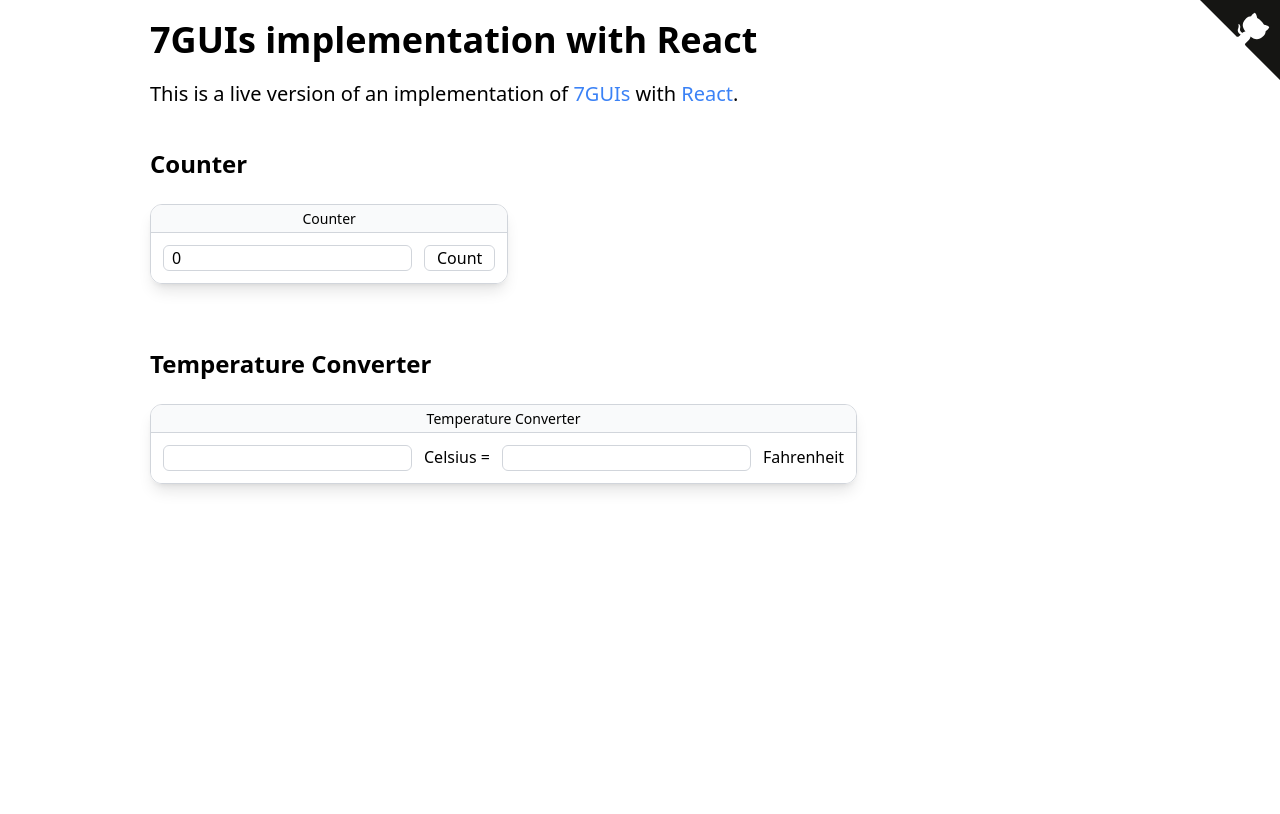
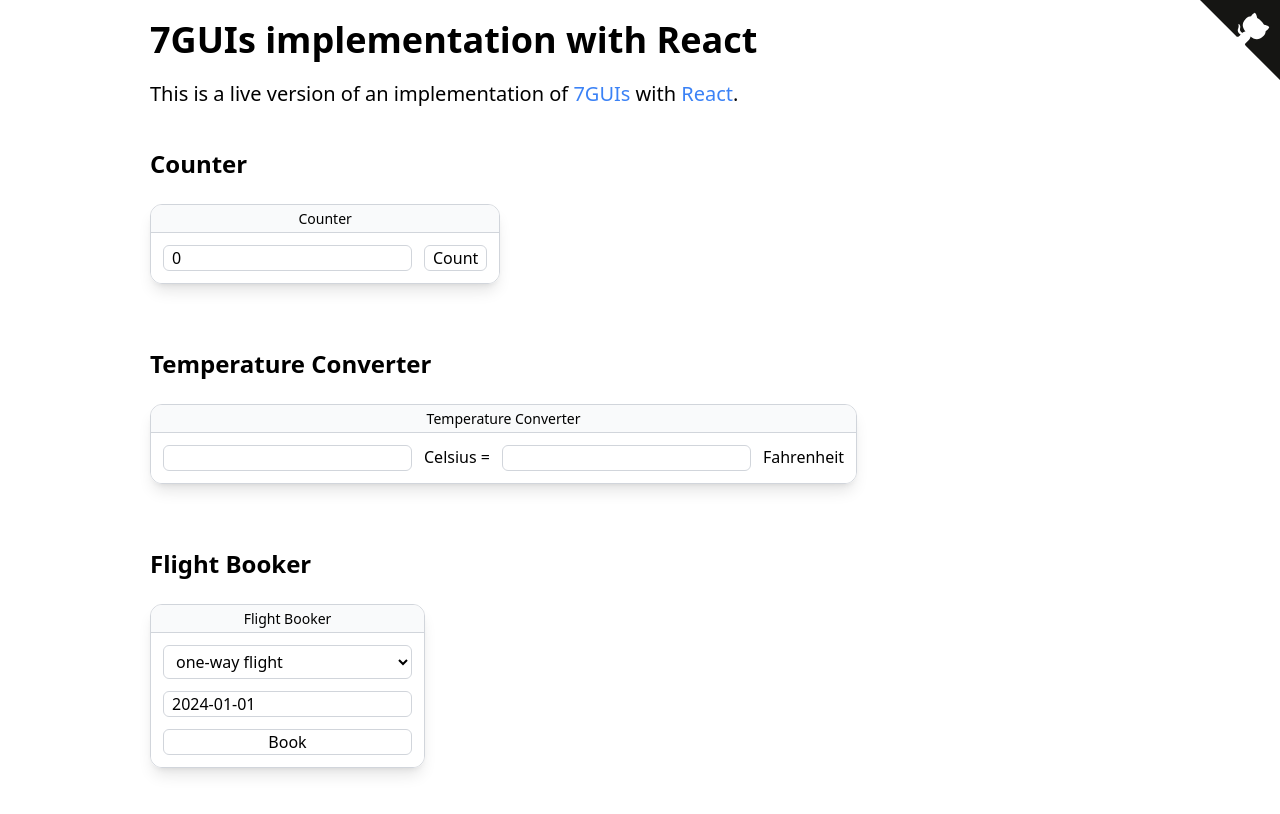
Before and after one commit to YaoweiZou/7guis-react, a React (Vite) app: page / in a window 1280 px wide. Shown: the top 814 px of the page. Built offline with nearby package versions, Linux system fonts and the light colour scheme.

Commit message:
create FlightBooker

```diff
--- a/package.json
+++ b/package.json
@@ -10,6 +10,7 @@
     "preview": "vite preview"
   },
   "dependencies": {
+    "classnames": "^2.5.1",
     "react": "^18.2.0",
     "react-dom": "^18.2.0"
   },
--- a/src/App.tsx
+++ b/src/App.tsx
@@ -1,5 +1,6 @@
 import GUISection from "@/components/GUISection";
 import Counter from "@/components/guis/Counter";
+import FlightBooker from "@/components/guis/FlightBooker";
 import TemperatureConverter from "@/components/guis/TemperatureConverter";
 
 function App() {
@@ -11,8 +12,13 @@
     {
       title: "Temperature Converter",
       component: TemperatureConverter
+    },
+    {
+      title: "Flight Booker",
+      component: FlightBooker
     }
   ];
+
   return (
     <main className="max-w-[1024px] py-5 px-[22px] m-auto">
       <h1 className="text-4xl font-semibold">7GUIs implementation with React</h1>
--- a/src/components/Button/index.tsx
+++ b/src/components/Button/index.tsx
@@ -1,16 +1,23 @@
 import { ReactNode } from "react";
+import classnames from "classnames";
 
 export default function Button({
   children,
-  onClick
+  onClick,
+  disabled
 }: {
   children: ReactNode;
   onClick: () => void;
+  disabled?: boolean;
 }) {
   return (
     <button
-      className="overflow-hidden px-3 bg-white border border-solid border-gray-300 rounded-md active:bg-gray-100"
+      className={classnames("overflow-hidden px-2 border border-solid border-gray-300 rounded-md", {
+        "bg-white active:bg-gray-100 active:border-blue-400": !disabled,
+        "bg-gray-100 cursor-not-allowed": disabled
+      })}
       onClick={onClick}
+      disabled={disabled}
     >
       {children}
     </button>
--- a/src/components/Input/index.tsx
+++ b/src/components/Input/index.tsx
@@ -1,22 +1,37 @@
+import classnames from "classnames";
+import { ChangeEventHandler } from "react";
+
 export default function Input({
   type,
   value,
   onChange,
   readOnly,
-  placeholder
+  disabled,
+  placeholder,
+  className
 }: {
   type: string;
   value: string | number | undefined;
-  onChange?: (event: React.ChangeEvent<HTMLInputElement>) => void;
+  onChange?: ChangeEventHandler<HTMLInputElement>;
   readOnly?: boolean;
+  disabled?: boolean;
   placeholder?: string;
+  className?: string;
 }) {
   return (
     <input
-      className="px-2 appearance-none w bg-white border border-solid border-gray-300 outline-0 rounded-md focus:border-blue-400"
+      className={classnames(
+        "px-2 border border-solid border-gray-300 outline-0 rounded-md appearance-none outline-none focus:border-blue-400",
+        className,
+        {
+          "bg-white": !disabled,
+          "bg-gray-100 cursor-not-allowed": disabled
+        }
+      )}
       type={type}
       value={value}
       onChange={onChange}
+      disabled={disabled}
       readOnly={readOnly}
       placeholder={placeholder}
     />
--- /dev/null
+++ b/src/components/Select/index.tsx
@@ -0,0 +1,22 @@
+import { ChangeEventHandler } from "react";
+
+export default function Select({
+  options,
+  onChange
+}: {
+  options: { value: string; label: string }[];
+  onChange: ChangeEventHandler<HTMLSelectElement>;
+}) {
+  return (
+    <select
+      className="overflow-hidden py-1 px-2 bg-white border border-solid border-gray-300 rounded-md focus:border-blue-400 focus:outline-none"
+      onChange={onChange}
+    >
+      {options.map(({ value, label }) => (
+        <option key={value} value={value}>
+          {label}
+        </option>
+      ))}
+    </select>
+  );
+}
--- /dev/null
+++ b/src/components/guis/FlightBooker/index.tsx
@@ -0,0 +1,73 @@
+import Button from "@/components/Button";
+import Input from "@/components/Input";
+import Select from "@/components/Select";
+import classnames from "classnames";
+import { useState } from "react";
+
+export default function FlightBooker() {
+  const selectOptions = [
+    { label: "one-way flight", value: "one-way-flight" },
+    { label: "return flight", value: "return-flight" }
+  ];
+
+  const [flightType, setFlightType] = useState<"one-way-flight" | "return-flight">(
+    "one-way-flight"
+  );
+  const [startDate, setStartDate] = useState<string>("2024-01-01");
+  const [returnDate, setReturnDate] = useState<string>("2024-01-01");
+
+  function onBookClick() {
+    if (flightType === "one-way-flight") {
+      alert(`You have booked a one-way flight for ${startDate}`);
+    } else {
+      alert(`You have booked a return flight from ${startDate} to ${returnDate}`);
+    }
+  }
+
+  const disabledBook =
+    (flightType === "one-way-flight" && !validateDate(startDate)) ||
+    (flightType === "return-flight" &&
+      (!validateDate(startDate) || !validateDate(returnDate) || startDate > returnDate));
+
+  function validateDate(date: string) {
+    return (
+      date.length === 10 &&
+      date.match(/\b[2-9]\d{3}-[01]\d-[0-3]\d\b/) !== null &&
+      new Date(date).getDate() === Number(date.slice(-2))
+    );
+  }
+
+  return (
+    <div className="flex flex-col gap-3">
+      <Select
+        options={selectOptions}
+        onChange={e => {
+          const selected = e.target.value as "one-way-flight" | "return-flight";
+          setFlightType(selected);
+          if (selected === "return-flight") {
+            setReturnDate("2024-01-01");
+          }
+        }}
+      />
+      <Input
+        type="text"
+        value={startDate}
+        onChange={e => setStartDate(e.target.value)}
+        placeholder="input start date"
+        className={classnames({ "bg-red-300": !validateDate(startDate) })}
+      />
+      {flightType === "return-flight" && (
+        <Input
+          type="text"
+          value={returnDate}
+          onChange={e => setReturnDate(e.target.value)}
+          placeholder="input return date"
+          className={classnames({ "bg-red-300": !validateDate(returnDate) })}
+        />
+      )}
+      <Button onClick={onBookClick} disabled={disabledBook}>
+        Book
+      </Button>
+    </div>
+  );
+}
```
Also changed, not shown: 1 other file (tests, documents, lock files or other folders).
